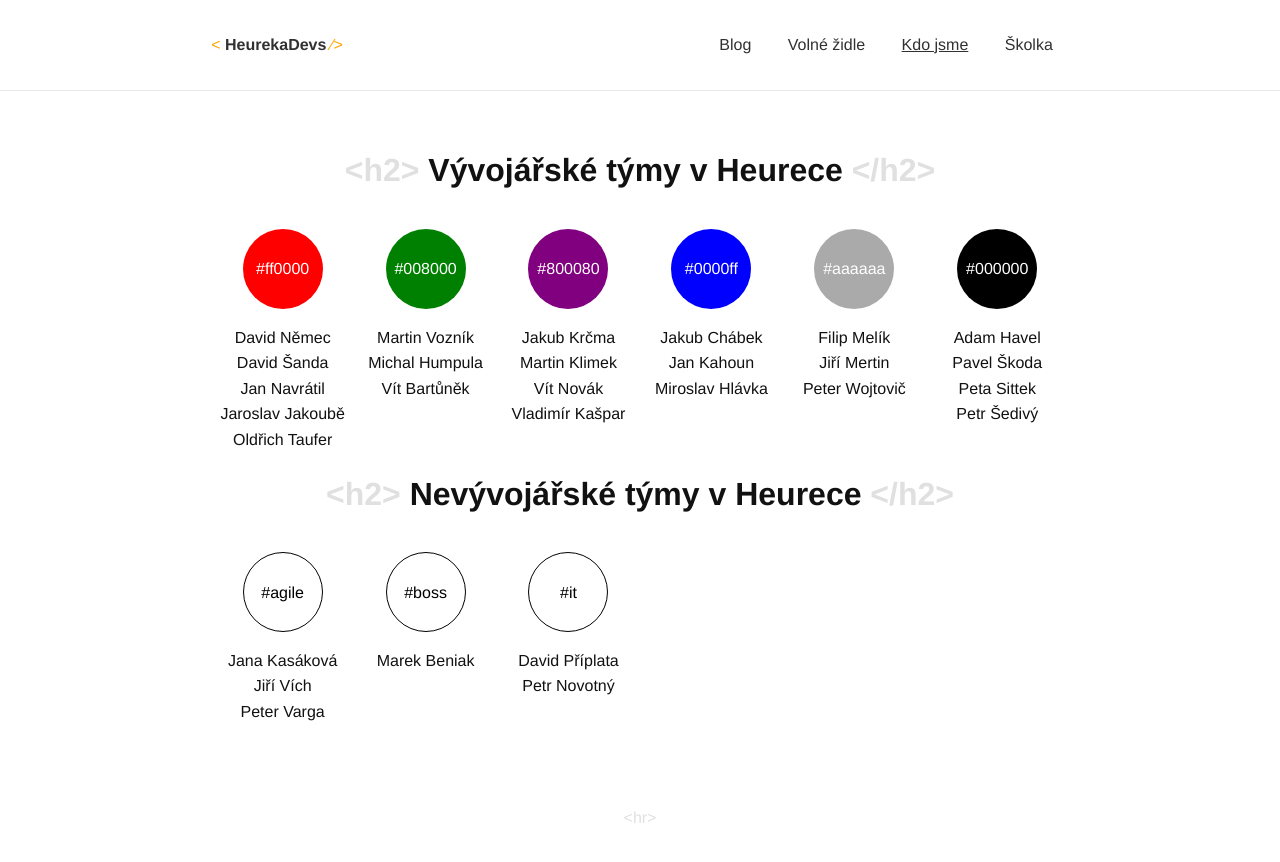
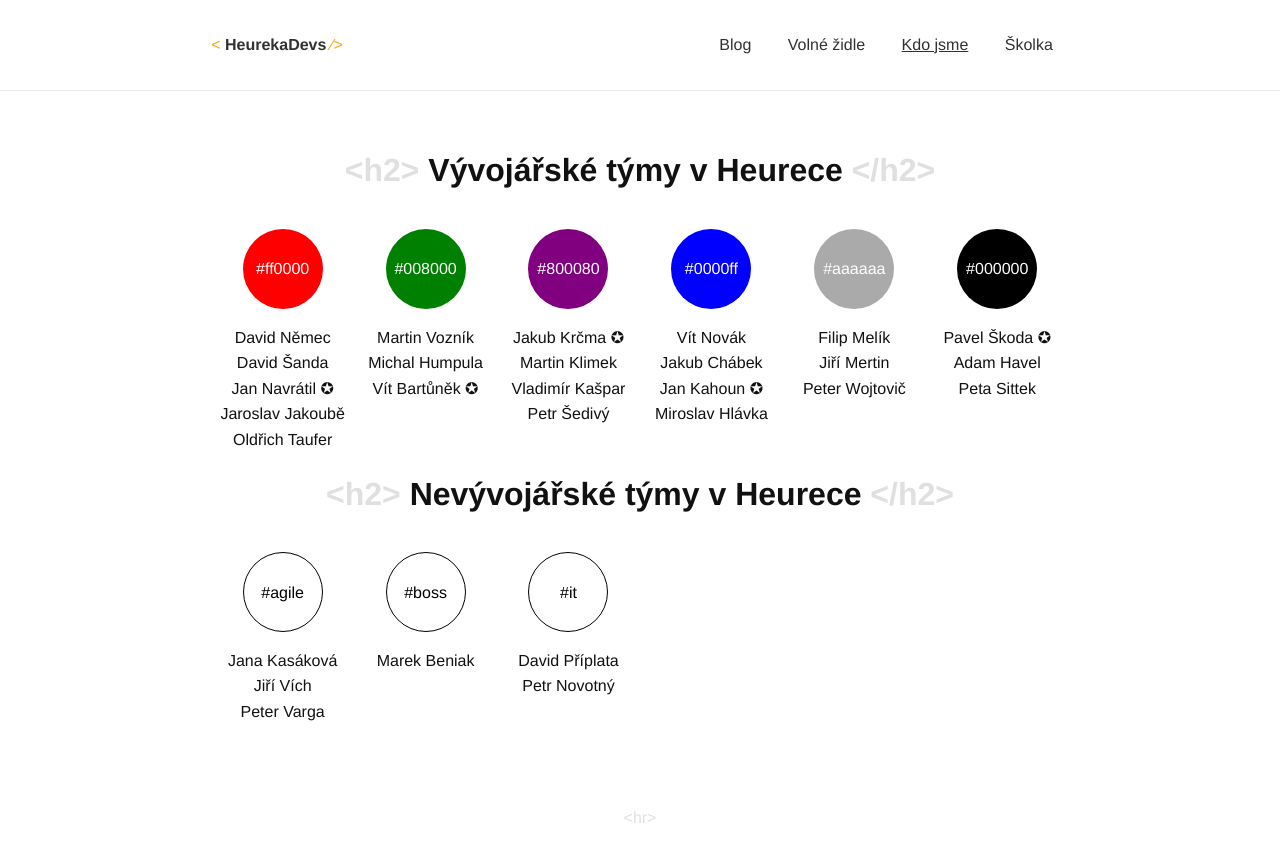
Before and after one commit to hhjcz/heureka.github.io, a Jekyll site: the page built from _pages/kdo-jsme/index.html, in a window 1280 px wide and 900 px high, scrolled down 502 px. Shown: the top 862 px of the window. Built offline with Jekyll 4.4.1, drawn with Linux system fonts in a browser that asks for light colours; comment, search, counter and statistics services are not loaded; part of the change alters nothing that is shown.

```diff
--- a/_data/team.yml
+++ b/_data/team.yml
@@ -4,7 +4,7 @@
   members:
     - "David Němec"
     - "David Šanda"
-    - "Jan Navrátil"
+    - "Jan Navrátil &#10026;"
     - "Jaroslav Jakoubě"
     - "Oldřich Taufer"
 
@@ -15,25 +15,26 @@
   members:
     - "Martin Vozník"
     - "Michal Humpula"
-    - "Vít Bartůněk"
+    - "Vít Bartůněk &#10026;"
 
 
 - nameEn: "purple"
   nameCs: "fialoví"
   colorCode: "#800080"
   members:
-    - "Jakub Krčma"
+    - "Jakub Krčma &#10026;"
     - "Martin Klimek"
-    - "Vít Novák"
     - "Vladimír Kašpar"
+    - "Petr Šedivý"
 
 
 - nameEn: "blue"
   nameCs: "modří"
   colorCode: "#0000ff"
   members:
+    - "Vít Novák"
     - "Jakub Chábek"
-    - "Jan Kahoun"
+    - "Jan Kahoun &#10026;"
     - "Miroslav Hlávka"
 
 
@@ -50,7 +51,6 @@
   nameCs: "černí"
   colorCode: "#000000"
   members:
+    - "Pavel Škoda &#10026;"
     - "Adam Havel"
-    - "Pavel Škoda"
     - "Peta Sittek"
-    - "Petr Šedivý"
```
